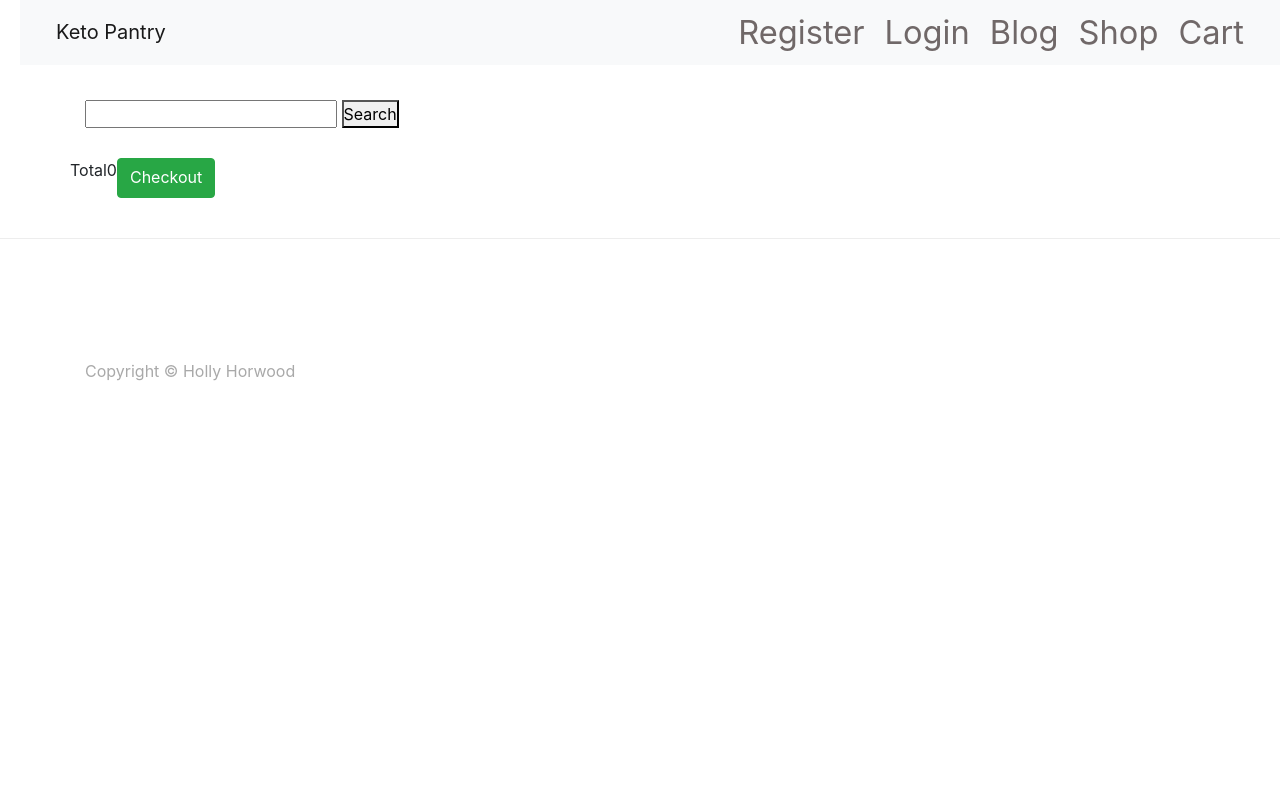
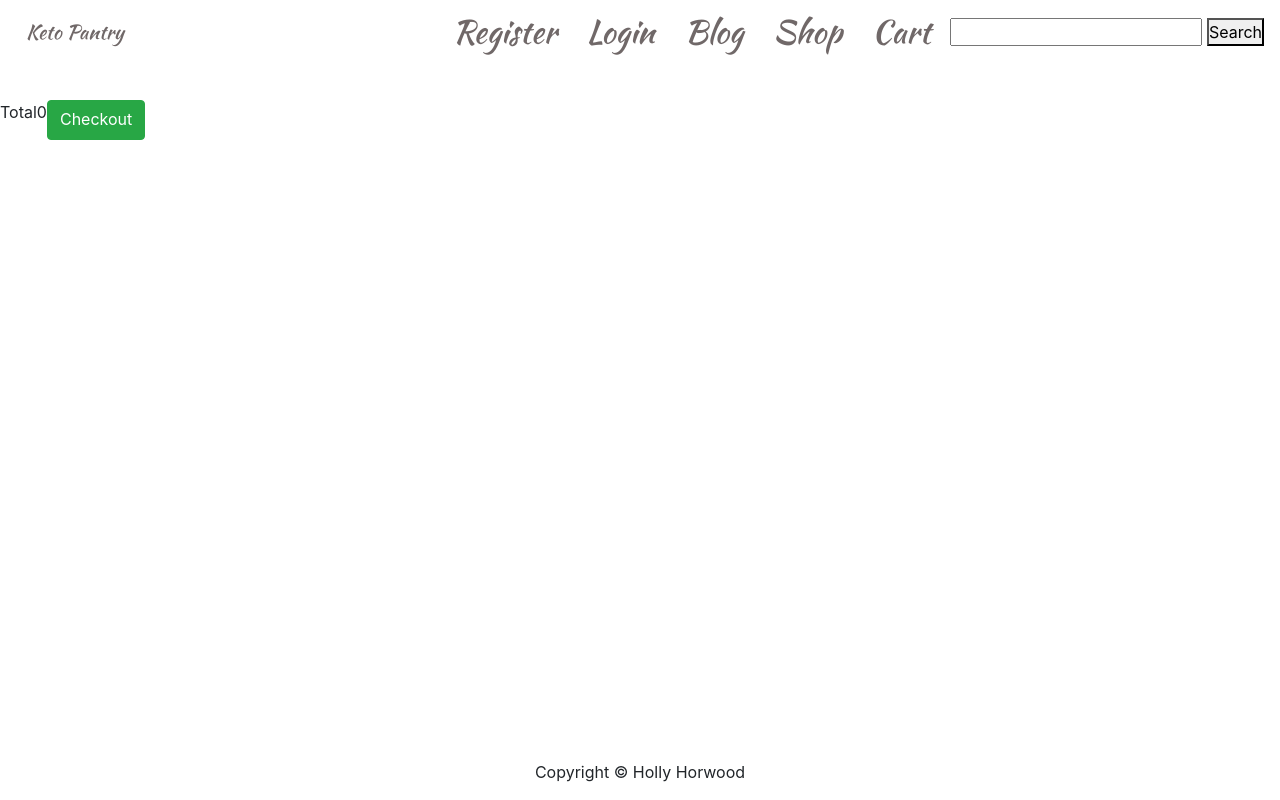
Before and after one commit to Holly-Horwood/keto_pantry, a Django app: page /cart/ in a window 1280 px wide. Run offline with Django 3.2, Linux system fonts and the light colour scheme; parts of the project's set-up code (start-up, migrations or seed data) failed here and were passed over; some libraries are stand-ins or nearby versions.

Commit message:
added styling to nav items and navbar-brand

```diff
--- a/accounts/templates/registration.html
+++ b/accounts/templates/registration.html
@@ -5,11 +5,13 @@
 {% block page_heading %}User Registration{% endblock %}
 
 {% block content %}
-
-<p>If you already have an account, you can <a href="{% url 'login' %}">sign in </a></p>
+<div class="container reg-container">
+    <p>If you already have an account, you can <a href="{% url 'login' %}">sign in </a></p>
 <form method="POST">
     {% csrf_token %} {{ registration_form.as_p }}
     <button type="submit">Register</button>
 </form>
+</div>
+
 
 {% endblock %}
--- a/static/css/style.css
+++ b/static/css/style.css
@@ -26,109 +26,51 @@
     color: rgb(112, 104, 104);
 }
 
-/*----------------------------------------------*/
+/*----------------------------------------------GENERAL*/
+
+.base-container {
+    margin-top: 100px;
+}
+
+/*----------------------------------------------NAVBAR*/
+
+.nav-item {
+    font-family: 'Kaushan Script', cursive;
+    font-size: 2rem;
+    padding: 10px;
+    margin-right: 10px;
+}
+
+.navbar-brand {
+    font-family: 'Kaushan Script', cursive;
+    font-size: 2rem;
+    padding: 10px;
+}
+
+
+/*----------------------------------------------INDEX*/
 
 .bg-img {
+    background-image: url(/static/media/images/avo-eye.jpg);
     background-size: cover;
     background-position: center center;
     background-repeat: no-repeat;
-    height: 100vh;
+    height: 100%;
 }
 
-.container {
-    margin-top: 100px;
-    padding: 0;
-    width: 100%;
-}
 
-.index-banner {
-    position: relative;
-    top: 50%;
-    text-align: center;
-    margin-left: 25%;
-}
 
-.index-title, .index-p, .index-shop-btn {
-    font-weight: 600;
-}
 
-.navbar {
-    padding-left: 3%;
-    padding-right: 3%;
-}
+/*--------------------------------------------REGISTER*/
 
-.nav-item {
-    margin-right: 20px;
-    font-size: 1.2em;
-    font-weight: 400;
-}
 
-.nav-item:hover {
-    text-decoration: underline;
-}
-
-.navbar-light, .navbar-brand {
-    font-size: 1.7em;
-    font-weight: 400;
-    margin-left: 20px;
-}
+/*---------------------------------------------FOOTER*/
 
 footer {
-    margin-top: 40px;
-    padding-top: 20px;
-    padding-bottom: 20px;
-    border-top: 1px solid #ededed;
-    color: #A9A9A9;
+    width: 100%;
+    text-align: center;
+    margin-bottom: 0;
+    bottom: 0;
+    position: fixed;
+    z-index: 2;
 }
-
-.accountform {
-    padding-top: 20px;
-}
-
-.badge {
-    padding-left: 9px;
-    padding-right: 9px;
-    -webkit-border-radius: 9px;
-    -moz-border-radius: 9px;
-    border-radius: 9px;
-    margin-left: 5px;
-}
-
-.label-warning[href],
-.badge-warning[href] {
-    background-color: #40e940;
-}
-
-.product {
-    background-size: contain;
-    background-position: center center;
-    background-repeat: no-repeat;
-    width: 150px;
-    height: 150px;
-    margin: 0 auto;
-}
-
-caption p {
-    word-wrap: break-word;
-}
-
-.row.row-flex {
-    display: flex;
-    flex-wrap: wrap;
-    margin-top: 30px;
-}
-
-.panel-default {
-    border-color: transparent;
-    padding: 0 10px;
-}
-
-.panel-body {
-    height: 100%;
-    border: 1px solid #ddd;
-    margin-top: 5%;
-}
-
-.product-description {
-    min-height: 40px;
-}
--- a/templates/base.html
+++ b/templates/base.html
@@ -1,36 +1,49 @@
 {% load staticfiles %}
 <!DOCTYPE html>
 <html lang="en">
+
 <head>
     <meta charset="UTF-8">
     <meta name="viewport" content="width=device-width, initial-scale=1.0">
     <meta http-equiv="X-UA-Compatible" content="ie=edge">
+    <!--FONT FAMILY-->
+    <link href="https://fonts.googleapis.com/css?family=Kaushan+Script&display=swap" rel="stylesheet">
+    <!--FONT AWESOME-->
+    <link rel="stylesheet" href="{% static 'font-awesome/css/font-awesome.min.css' %}">
+    <!--FAVICON-->
+    <link rel="shortcut icon" type="image/png" href="/static/media/images/favicon.png" />
+    <!--STYLESHEET-->
+    <link rel="stylesheet" href="/static/css/style.css">
+    <!--BOOTSTRAP-->
+    <link rel="stylesheet" href="https://stackpath.bootstrapcdn.com/bootstrap/4.3.1/css/bootstrap.min.css"
+        integrity="sha384-ggOyR0iXCbMQv3Xipma34MD+dH/1fQ784/j6cY/iJTQUOhcWr7x9JvoRxT2MZw1T" crossorigin="anonymous">
     <title>Keto Pantry</title>
-    <link rel="stylesheet" href="{% static 'font-awesome/css/font-awesome.min.css' %}">
-    <link rel="shortcut icon" type="image/png" href="/static/media/images/favicon.png" />
-    <link rel="stylesheet" href="/static/css/style.css">
-    <script src="https://cdnjs.cloudflare.com/ajax/libs/jquery/3.2.1/jquery.min.js"></script>
-    <link rel="stylesheet" href="https://stackpath.bootstrapcdn.com/bootstrap/4.3.1/css/bootstrap.min.css" integrity="sha384-ggOyR0iXCbMQv3Xipma34MD+dH/1fQ784/j6cY/iJTQUOhcWr7x9JvoRxT2MZw1T" crossorigin="anonymous">
     {% block head_js %}
     {% endblock head_js %}
 </head>
+
 <body>
+    <header>
         <!--NAVBAR START-->
-    <nav class="navbar navbar-expand-lg navbar-light bg-light transparent fixed-top">
+        <nav class="navbar navbar-expand-lg transparent fixed-top container-fluid">
             <a class="navbar-brand" href="#">Keto Pantry</a>
-        <button class="navbar-toggler" type="button" data-toggle="collapse" data-target="#navbarNav" aria-controls="navbarNav" aria-expanded="false" aria-label="Toggle navigation">
+            <button class="navbar-toggler" type="button" data-toggle="collapse" data-target="#navbarNav"
+                aria-controls="navbarNav" aria-expanded="false" aria-label="Toggle navigation">
                 <span class="navbar-toggler-icon"></span>
             </button>
             <div class="collapse navbar-collapse" id="navbarNav">
                 <ul class="navbar-nav ml-auto">
                     {% if user.is_authenticated %}
                     <li><a class="nav-item" href="{% url 'profile' %}">Profile</a></li>
-                        <li><a class="nav-item" href="{% url 'logout' %}">Log Out</a></li>  <!--options once logged in-->
+                    <li><a class="nav-item" href="{% url 'logout' %}">Log Out</a></li>
+                    <!--options once logged in-->
                     {%  else %}
                     <li><a class="nav-item" href="{% url 'registration' %}">Register</a></li>
-                        <li><a class="nav-item" href="{% url 'login' %}">Login</a></li> <!--options pre login-->
+                    <li><a class="nav-item" href="{% url 'login' %}">Login</a></li>
+                    <!--options pre login-->
                     {% endif %}
-                        <li><a class="nav-item" href="{% url 'get_posts' %}">Blog</a></li> <!--available to everyone all the time-->
+                    <li><a class="nav-item" href="{% url 'get_posts' %}">Blog</a></li>
+                    <!--available to everyone all the time-->
                     <li><a class="nav-item" href="{% url 'products' %}">Shop</a></li>
                     <li>
                         <a class="nav-item" href="{% url 'view_cart' %}">
@@ -44,6 +57,12 @@
                     <li><a class="nav-item" href="/admin">Admin</a></li>
                     {% endif %}
                 </ul>
+                <div class="display">
+                    <form action="{% url 'search' %}" method="get">
+                        <input type="text" name="q">
+                        <button type="search">Search</button>
+                    </form>
+                </div>
             </div>
         </nav>
         <!--NAVBAR END-->
@@ -56,20 +75,21 @@
             </div>
         </div>
         {% endif %}
-    <div class="container">
-        <div class="display">
-            <form action="{% url 'search' %}" method="get">
-                <input type="text" name="q">
-                <button type="search">Search</button>
-            </form>
+    </header>
+
+    <div class="container-fluid base-container">
+            {% block content %}
+
+            {% endblock %}
     </div>
-        {% block content %} {% endblock %}
-    </div>
+
+
     <footer>
-        <div class="container">
+        <div class="container-fluid">
             <p>Copyright &copy; Holly Horwood</p>
         </div>
     </footer>
+    <script src="https://cdnjs.cloudflare.com/ajax/libs/jquery/3.2.1/jquery.min.js"></script>
     <script src="https://stackpath.bootstrapcdn.com/bootstrap/4.3.1/js/bootstrap.min.js"
         integrity="sha384-JjSmVgyd0p3pXB1rRibZUAYoIIy6OrQ6VrjIEaFf/nJGzIxFDsf4x0xIM+B07jRM"
         crossorigin="anonymous"></script>
```
Also changed, not shown: accounts/templates/index.html (+11 -11 lines), cart/tests.py (+8 -10 lines), 2 other files. Lines whose indentation alone changed are shown as unchanged.
